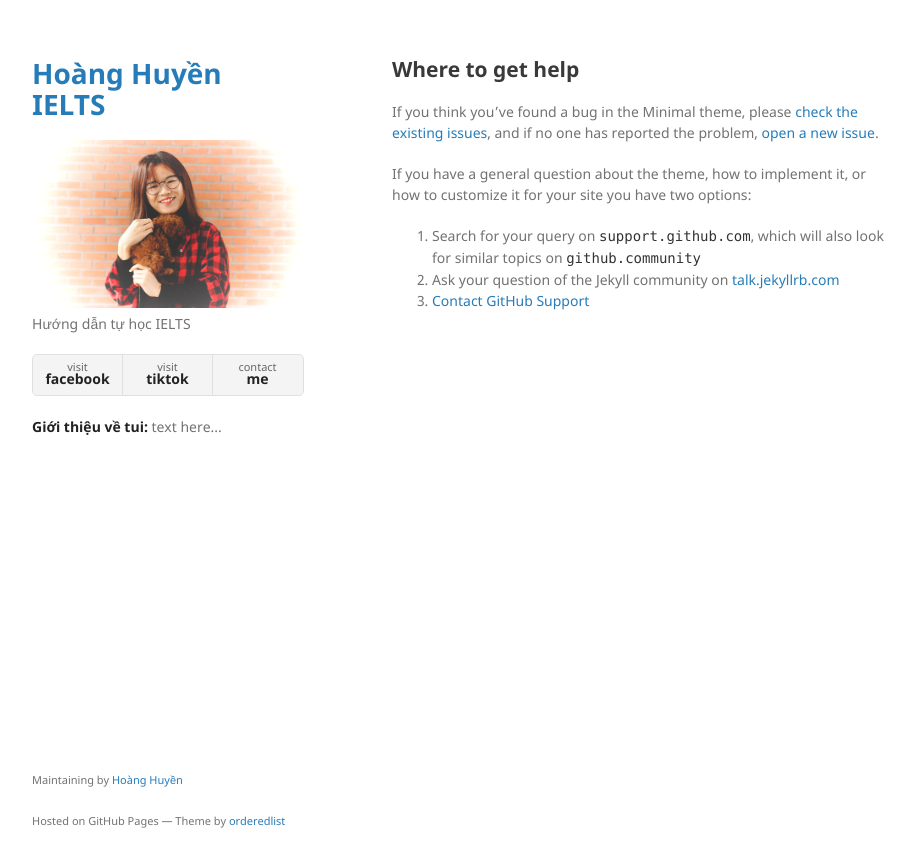
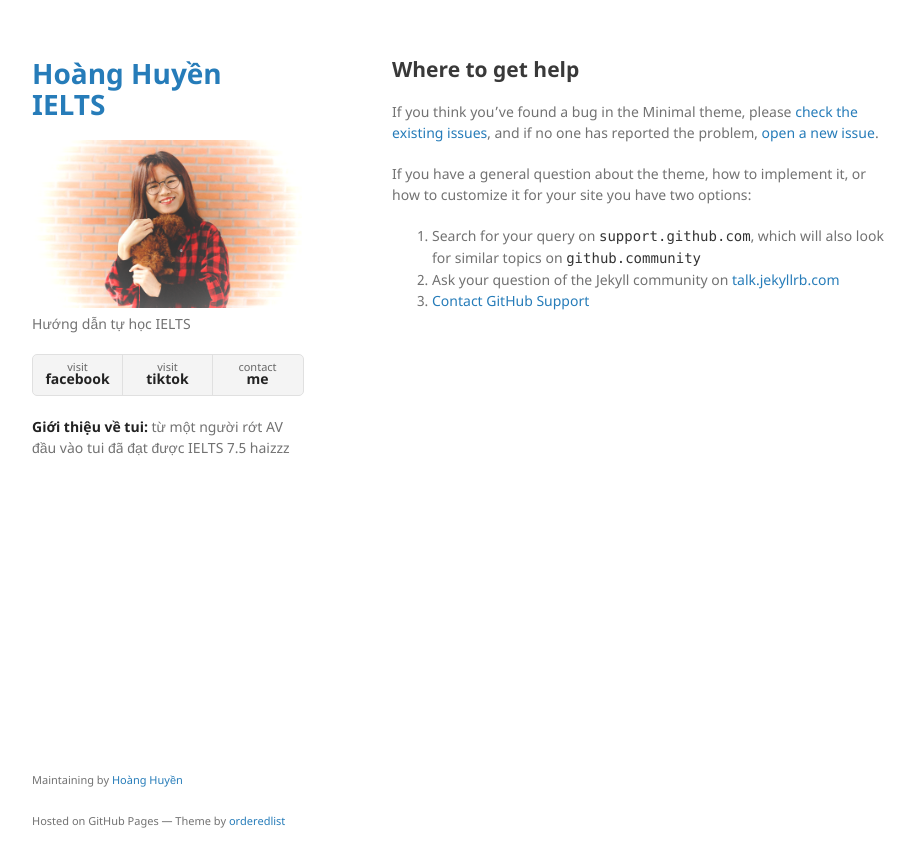
Before and after one commit to hoang-huyen-ielts/hoang-huyen-ielts.github.io, a Jekyll site: the page built from docs/SUPPORT.md, in a window 1280 px wide. Shown: the top 867 px of the page, without its empty margins (178-1093 px from the left). Built offline with Jekyll 4.4.1, drawn with Linux system fonts in a browser that asks for light colours; our own code applies the rules of GitHub Pages for plain Markdown files.

Commit message:
Update default.html

```diff
--- a/_layouts/default.html
+++ b/_layouts/default.html
@@ -46,7 +46,7 @@
           <li><a href="mailto:hoang.huyen.ielts@gmail.com" target="_blank">contact <strong>me</strong></a></li>
         </ul>
         {% endif %}
-        <strong>Giới thiệu về tui:</strong> text here...
+        <strong>Giới thiệu về tui:</strong> từ một người rớt AV đầu vào tui đã đạt được IELTS 7.5 haizzz
         <!-- <p><strong>Giới thiệu về tui:</strong></p> -->
         <!-- <p>text here...</p> -->
       </header>
```
